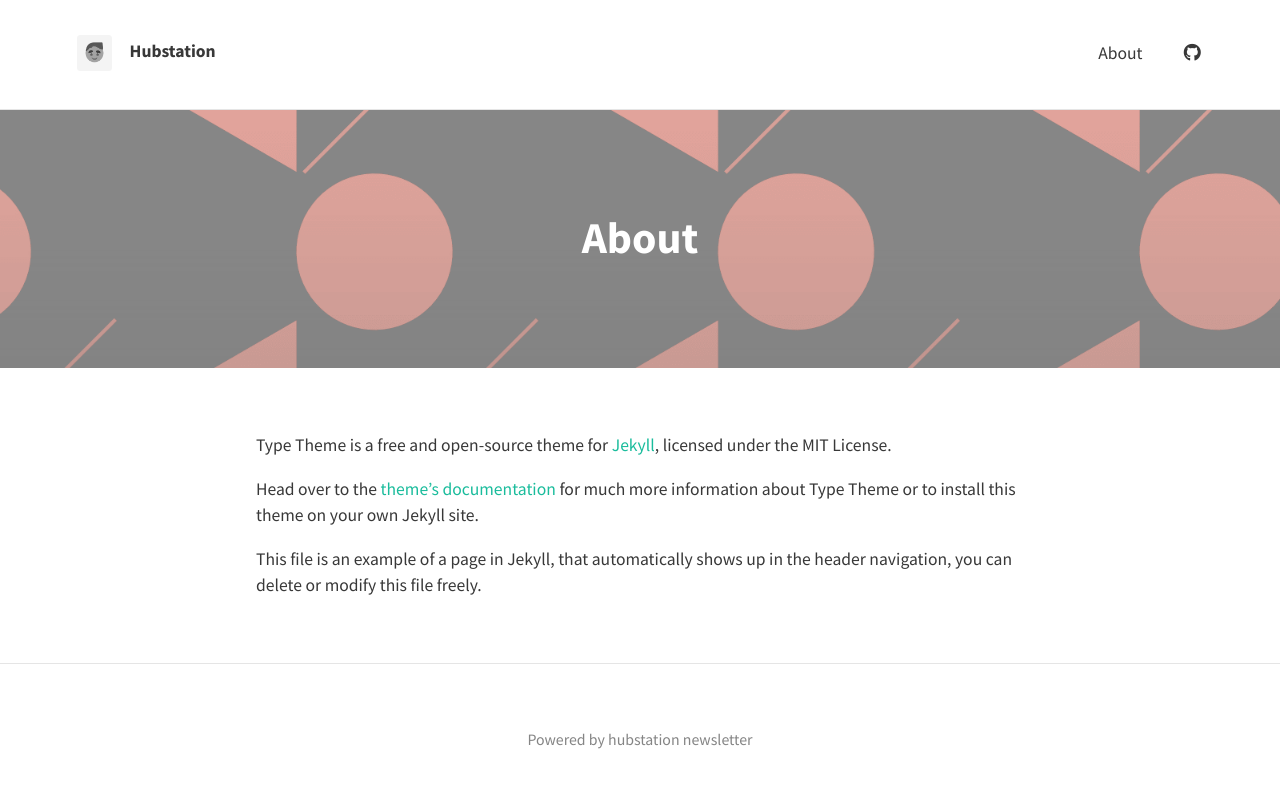
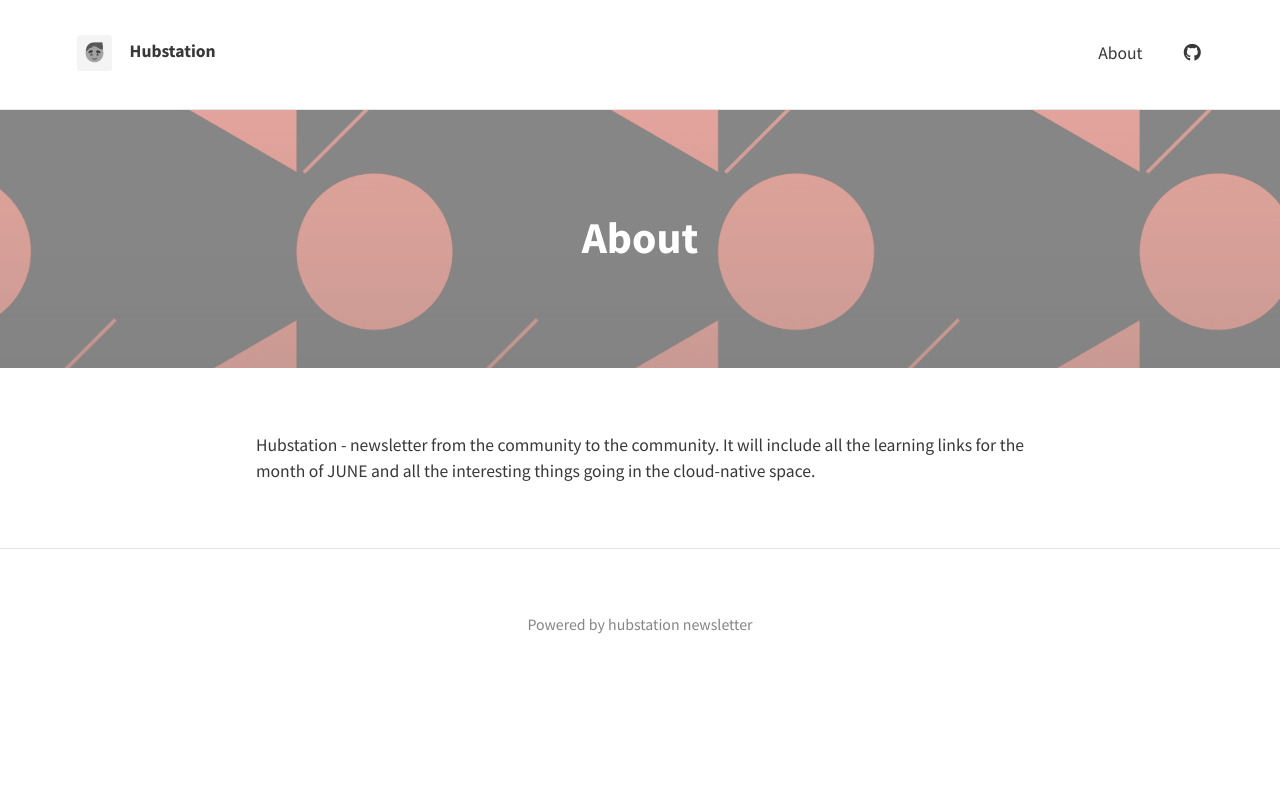
Before and after one commit to Hubstation/newsletter, a Jekyll site: the page built from about.md, in a window 1280 px wide. Shown: the top 788 px of the page. Built offline with Jekyll 4.4.1, drawn with Linux system fonts in a browser that asks for light colours; nearby versions of some CDN libraries.

Commit message:
Update about.md

```diff
--- a/about.md
+++ b/about.md
@@ -4,9 +4,6 @@ title: About
 permalink: /about/
 feature-img: "assets/img/sample_feature_img_2.png"
 ---
-
-Type Theme is a free and open-source theme for [Jekyll](http://jekyllrb.com/), licensed under the MIT License.
-
-Head over to the [theme's documentation](https://rohanchandra.github.io/project/type/) for much more information about Type Theme or to install this theme on your own Jekyll site.
-
-This file is an example of a page in Jekyll, that automatically shows up in the header navigation, you can delete or modify this file freely.
+Hubstation - newsletter from the community to the community. It will
+include all the learning links for the month of JUNE and all the interesting
+things going in the cloud-native space.
```
